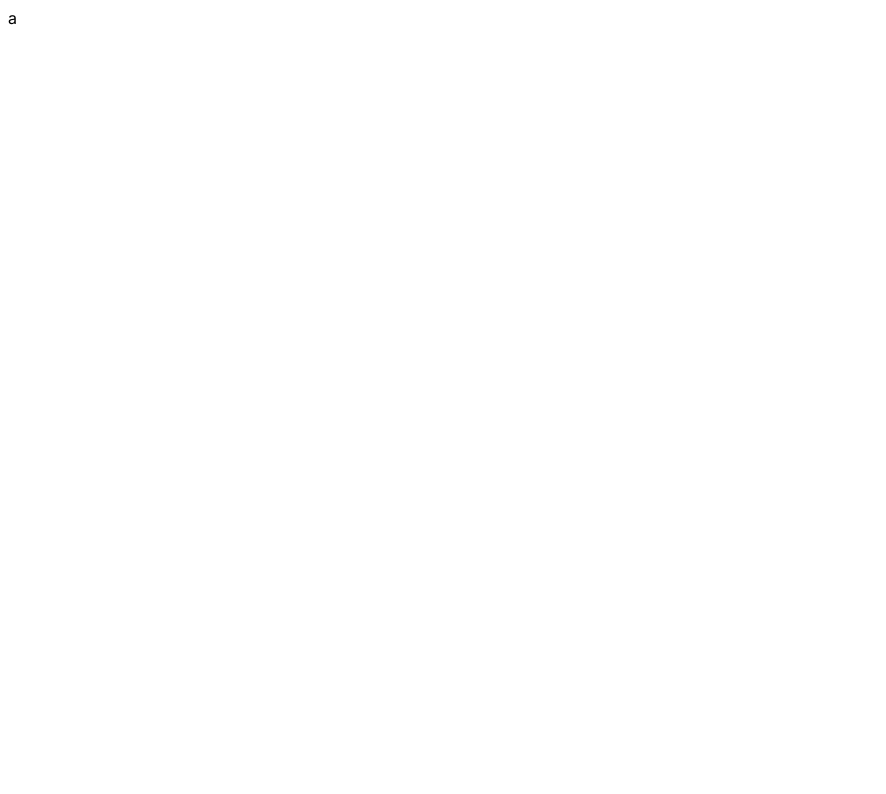
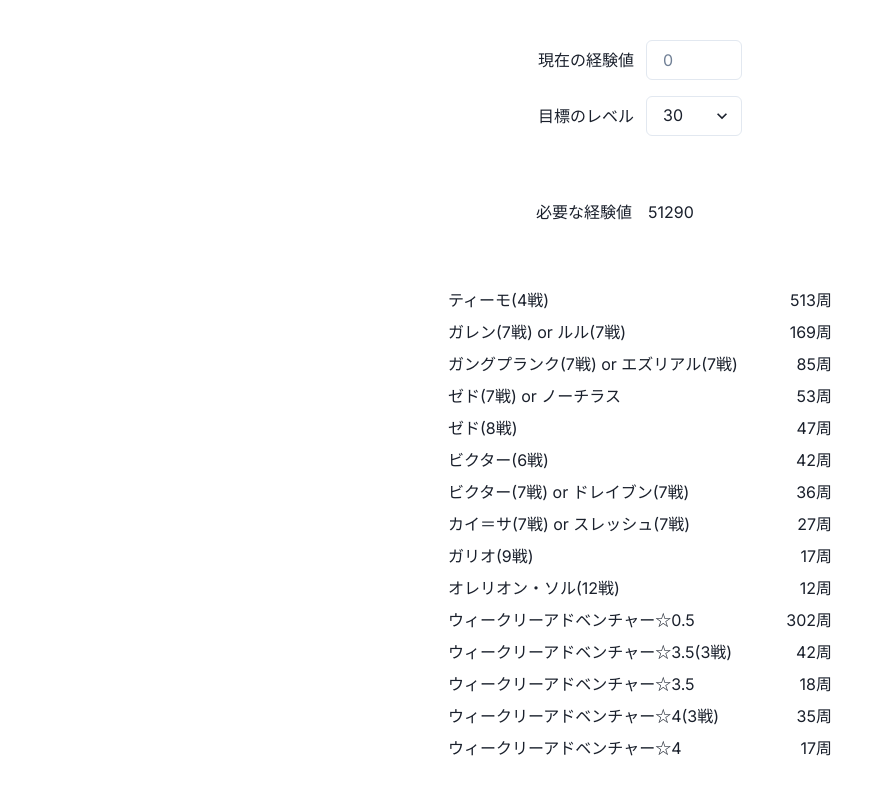
Before and after one commit to deltama37/path-of-champion-tools, a Next.js app: page / in a window 1280 px wide. Shown: the top 794 px of the page, without its empty margins (0-886 px from the left). Built offline with nearby package versions, Linux system fonts and the light colour scheme.

Commit message:
経験値計算用のツール

```diff
--- /dev/null
+++ b/src/app/components/input-exp.tsx
@@ -0,0 +1,23 @@
+import { Flex, FormLabel, Input } from "@chakra-ui/react";
+import { Dispatch, FC, SetStateAction } from "react";
+
+export const InputExp: FC<{
+  setCurrentExp: Dispatch<SetStateAction<number>>;
+}> = ({ setCurrentExp }) => {
+  return (
+    <Flex justifyContent={"center"} alignItems={"center"}>
+      <FormLabel mb={0} htmlFor="inputCurrentExp">
+        現在の経験値
+      </FormLabel>
+      <Input
+        id="inputCurrentExp"
+        onChange={(e) => {
+          setCurrentExp(Number(e.target.value));
+        }}
+        w={24}
+        type="number"
+        placeholder="0"
+      />
+    </Flex>
+  );
+};
--- /dev/null
+++ b/src/app/components/input-form.tsx
@@ -0,0 +1,64 @@
+"use client";
+
+import { Box, Flex, FormControl, Text } from "@chakra-ui/react";
+import { FC, useState } from "react";
+import { levelDataList, mapDataList } from "../data";
+import { InputExp } from "./input-exp";
+import { InputTargetLevel } from "./input-target-level";
+import { RequiredExp } from "./required-exp";
+
+const ExpInfo: FC<{ targetLevel: number }> = ({ targetLevel }) => {
+  const levelData = levelDataList.find(
+    (levelData) => levelData.level === targetLevel
+  );
+
+  if (levelData == null) {
+    return <></>;
+  }
+
+  return (
+    <>
+      {mapDataList.map((mapData) => (
+        <Flex
+          justifyContent={"center"}
+          alignItems={"center"}
+          key={mapData.name}
+          mb={2}
+        >
+          <Text minW={320}>{mapData.name}</Text>
+          <Text minW={16} textAlign={"right"}>
+            {Math.ceil(levelData.totalThreshold / mapData.experience)}周
+          </Text>
+        </Flex>
+      ))}
+    </>
+  );
+};
+
+export const InputForm = () => {
+  const [currentExp, setCurrentExp] = useState(0);
+  const [targetLevel, setTargetLevel] = useState(30);
+  const requiredExp =
+    levelDataList[targetLevel - 1] == null
+      ? 0
+      : levelDataList[targetLevel - 1].totalThreshold - currentExp ?? 0;
+
+  return (
+    <FormControl>
+      <Box>
+        <InputExp setCurrentExp={setCurrentExp} />
+      </Box>
+      <Box mt={4}>
+        <InputTargetLevel setTargetLevel={setTargetLevel} />
+      </Box>
+
+      <Box mt={16}>
+        <RequiredExp requiredExp={requiredExp} />
+      </Box>
+
+      <Box mt={16}>
+        <ExpInfo targetLevel={targetLevel} />
+      </Box>
+    </FormControl>
+  );
+};
--- /dev/null
+++ b/src/app/components/input-target-level.tsx
@@ -0,0 +1,29 @@
+import { Flex, FormLabel, Select } from "@chakra-ui/react";
+import { Dispatch, FC, SetStateAction } from "react";
+import { levelDataList } from "../data";
+
+export const InputTargetLevel: FC<{
+  setTargetLevel: Dispatch<SetStateAction<number>>;
+}> = ({ setTargetLevel }) => {
+  return (
+    <Flex justifyContent={"center"} alignItems={"center"}>
+      <FormLabel mb={0} htmlFor="inputTargetLevel">
+        目標のレベル
+      </FormLabel>
+      <Select
+        id="inputTargetLevel"
+        w={24}
+        onChange={(e) => setTargetLevel(Number(e.target.value))}
+        defaultValue={30}
+      >
+        {levelDataList.map((levelData) => {
+          return (
+            <option key={levelData.level} value={levelData.level}>
+              {levelData.level}
+            </option>
+          );
+        })}
+      </Select>
+    </Flex>
+  );
+};
--- /dev/null
+++ b/src/app/components/required-exp.tsx
@@ -0,0 +1,13 @@
+import { Flex, Text } from "@chakra-ui/react";
+import { FC } from "react";
+
+export const RequiredExp: FC<{ requiredExp: number }> = ({ requiredExp }) => {
+  return (
+    <Flex justifyContent={"center"} alignItems={"center"}>
+      <Text mb={0} mr={4}>
+        必要な経験値
+      </Text>
+      <Text w={24}>{requiredExp}</Text>
+    </Flex>
+  );
+};
--- /dev/null
+++ b/src/app/data.ts
@@ -0,0 +1,54 @@
+export const levelDataList: {
+  level: number;
+  threshold: number;
+  totalThreshold: number;
+}[] = [
+  { level: 1, threshold: 0, totalThreshold: 0 },
+  { level: 2, threshold: 50, totalThreshold: 50 },
+  { level: 3, threshold: 100, totalThreshold: 150 },
+  { level: 4, threshold: 150, totalThreshold: 300 },
+  { level: 5, threshold: 200, totalThreshold: 500 },
+  { level: 6, threshold: 300, totalThreshold: 800 },
+  { level: 7, threshold: 450, totalThreshold: 1250 },
+  { level: 8, threshold: 500, totalThreshold: 1750 },
+  { level: 9, threshold: 560, totalThreshold: 2310 },
+  { level: 10, threshold: 670, totalThreshold: 2980 },
+  { level: 11, threshold: 800, totalThreshold: 3780 },
+  { level: 12, threshold: 930, totalThreshold: 4710 },
+  { level: 13, threshold: 1070, totalThreshold: 5780 },
+  { level: 14, threshold: 1210, totalThreshold: 6990 },
+  { level: 15, threshold: 1360, totalThreshold: 8350 },
+  { level: 16, threshold: 1520, totalThreshold: 9870 },
+  { level: 17, threshold: 1690, totalThreshold: 11560 },
+  { level: 18, threshold: 1860, totalThreshold: 13420 },
+  { level: 19, threshold: 2040, totalThreshold: 15460 },
+  { level: 20, threshold: 2220, totalThreshold: 17680 },
+  { level: 21, threshold: 2410, totalThreshold: 20090 },
+  { level: 22, threshold: 2610, totalThreshold: 22700 },
+  { level: 23, threshold: 2810, totalThreshold: 25510 },
+  { level: 24, threshold: 3020, totalThreshold: 28530 },
+  { level: 25, threshold: 3230, totalThreshold: 31760 },
+  { level: 26, threshold: 3450, totalThreshold: 35210 },
+  { level: 27, threshold: 3670, totalThreshold: 38880 },
+  { level: 28, threshold: 3900, totalThreshold: 42780 },
+  { level: 29, threshold: 4140, totalThreshold: 46920 },
+  { level: 30, threshold: 4370, totalThreshold: 51290 },
+];
+
+export const mapDataList: { name: string; experience: number }[] = [
+  { name: "ティーモ(4戦)", experience: 100 },
+  { name: "ガレン(7戦) or ルル(7戦)", experience: 305 },
+  { name: "ガングプランク(7戦) or エズリアル(7戦)", experience: 605 },
+  { name: "ゼド(7戦) or ノーチラス", experience: 985 },
+  { name: "ゼド(8戦)", experience: 1110 },
+  { name: "ビクター(6戦)", experience: 1245 },
+  { name: "ビクター(7戦) or ドレイブン(7戦)", experience: 1425 },
+  { name: "カイ＝サ(7戦) or スレッシュ(7戦)", experience: 1925 },
+  { name: "ガリオ(9戦)", experience: 3100 },
+  { name: "オレリオン・ソル(12戦)", experience: 4505 },
+  { name: "ウィークリーアドベンチャー☆0.5", experience: 170 },
+  { name: "ウィークリーアドベンチャー☆3.5(3戦)", experience: 1230 },
+  { name: "ウィークリーアドベンチャー☆3.5", experience: 3015 },
+  { name: "ウィークリーアドベンチャー☆4(3戦)", experience: 1505 },
+  { name: "ウィークリーアドベンチャー☆4", experience: 3200 },
+];
--- a/src/app/layout.tsx
+++ b/src/app/layout.tsx
@@ -1,3 +1,4 @@
+import { ChakraProvider } from "@chakra-ui/react";
 import type { Metadata } from "next";
 import { Inter } from "next/font/google";
 
@@ -15,7 +16,9 @@ export default function RootLayout({
 }) {
   return (
     <html lang="en">
-      <body className={inter.className}>{children}</body>
+      <body className={inter.className}>
+        <ChakraProvider cssVarsRoot="body">{children}</ChakraProvider>
+      </body>
     </html>
   );
 }
--- a/src/app/page.tsx
+++ b/src/app/page.tsx
@@ -1,3 +1,10 @@
+import { Box } from "@chakra-ui/react";
+import { InputForm } from "./components/input-form";
+
 export default function Home() {
-  return <main>a</main>;
+  return (
+    <Box mt={10}>
+      <InputForm />
+    </Box>
+  );
 }
```
